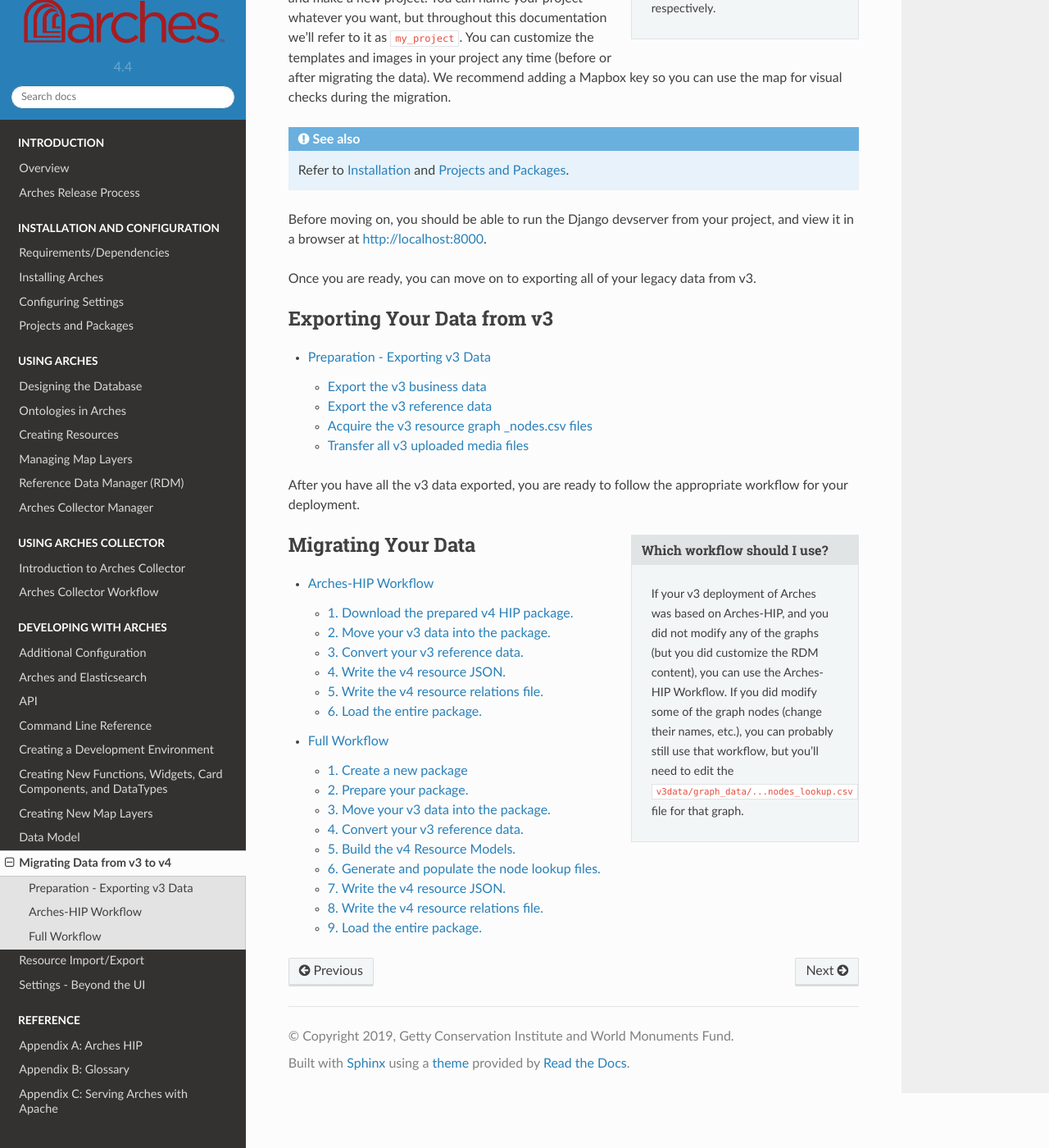
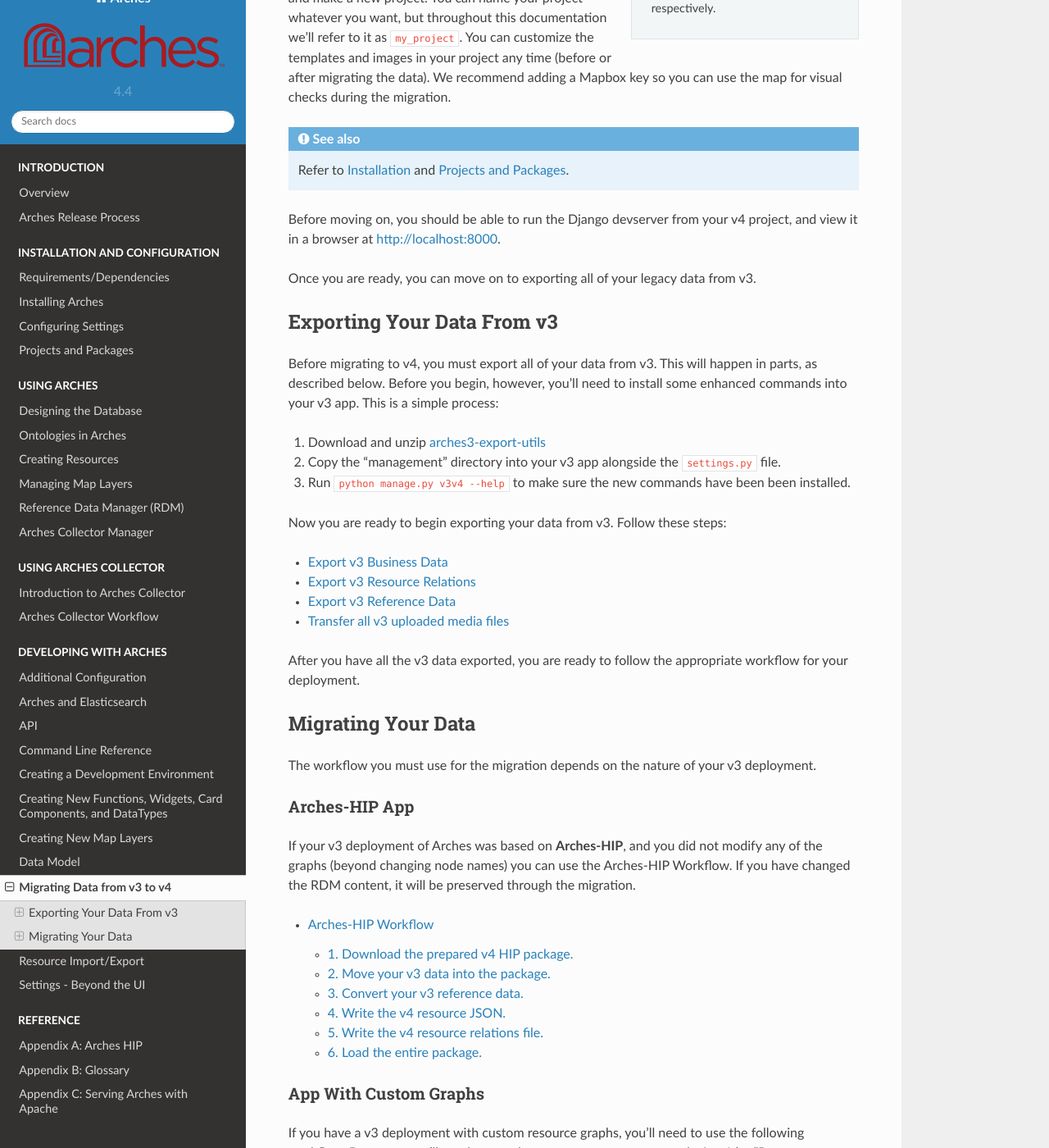
Before and after one commit to archesproject/arches-docs, a Sphinx documentation site: the page built from docs/v3-to-v4-migration.txt, in a window 1280 px wide and 1400 px high, scrolled down 366 px. Shown: the whole window at 82% size. Built offline with Sphinx 7.4.7 and the Read the Docs theme 2.0.0, drawn with Linux system fonts in a browser that asks for light colours; some of the changed text lies outside the part shown.

Commit message:
WIP updates to v3v4 workflow documentation

```diff
--- a/docs/exporting-v3-data.txt
+++ b/docs/exporting-v3-data.txt
@@ -1,60 +1,51 @@
-###############################
-Preparation - Exporting v3 Data
-###############################
-
-Before you begin, you must update your **v3 app** with some improved export commands.
-
-+ Download and unzip [arches3-export-utils](https://github.com/legiongis/arches3-export-utils/archive/master.zip)
-+ Copy the "management" directory into your v3 app alongside the ``settings.py`` file.
-+ Run ``python manage.py v3v4 --help`` to make sure the new commands have been been installed.
-
-Now you are ready to begin exporting your data from v3.
-
-Export the v3 business data
----------------------------
+Export v3 Business Data
+-----------------------
 
 In your v3 command line run::
 
-    python manage.py v3v4 -o export-resources -f JSON
+    python manage.py v3v4 -o export-resources --format JSON
 
-You will get a console update during the process, which could take a few minutes. The result will be two files:
+You will get a console update during the process, which could take a few minutes. The result will be one file:
 
-+ ``v3fullexport.json`` -- these are the resources
-+ ``v3fullexport.relations`` -- these are the resource-to-resource relationships
++ ``v3resources-all-<date>.json``
 
-Place these files somewhere easy to access.
+Place the file(s) somewhere easy to access.
 
-Export the v3 reference data
+.. important::
+
+    If you have a very large database (maybe 25k+ resources), we recommend using ``--format JSONL``. This will create a `JSON Lines <http://jsonlines.org/>`_ file, which requires minimal memory resources. Exporting the entire database to a single JSON file can crash servers without enough memory. For even more control over the export, add ``--split`` to the command above. One JSON/JSONL file will be created **per resource type**. This is extremely helpful for debugging migration issues.
+
+Export v3 Resource Relations
 ----------------------------
 
-In a browser, go to your v3 RDM and export the "Arches" scheme.
+In your v3 command line run::
 
-1. Click **Tools** and choose **Export Scheme**.
-2. In the dialog, choose the "Arches" scheme.
-3. Click **Export** and you'll be taken to a browser page showing the contents of the scheme in XML format.
-4. Right-click anywhere on the page and choose **Save as...** or **Save page as...**.
-5. Name your file "v3reference_data.xml", and place it somewhere easy to access.
+    python manage.py v3v4 -o export-relations
+
+You will get a console update during the process, which could take a few minutes. The result will be one file:
+
++ ``v3relations-all-<date>.csv``
+
+Place the file somewhere easy to access.
+
+Export v3 Reference Data
+------------------------
+
+In your v3 command line run::
+
+    python manage.py v3v4 -o export-skos --name Arches
+
+The result will be one file:
+
++ ``v3scheme-arches-<date>.xml``
+
+Place the file somewhere easy to access. This is the "Arches" scheme from your RDM, which is, typically, where your entire concept set will exist. If you are using a different concept scheme, subsitute its name for "Arches" in the command above.
 
 .. warning::
 
     You are only able to migrate one scheme. If your v3 dropdown lists are composed of concepts from two different schemes (i.e. you added another scheme alongside "Arches", added concepts to it, and then added those concepts to dropdown lists) you'll need to manually consolidate these schemes into one before exporting.
 
     **Dropdown Lists themselves are not migrated, they are recreated in v4 based on Top Concepts.**
-
-Acquire the v3 resource graph _nodes.csv files
-----------------------------------------------
-
-You should be able to find these in your original ``source_data/resource_graphs`` directory, whose contents should be a ``_edges.csv`` and ``_nodes.csv`` for every resource graph in your database. We only want the ``_nodes.csv`` files.
-
-You can also export these directly from v3 with this command::
-
-    python manage.py packages -o export_graphs -d path/to/temp/directory
-
-Place these files somewhere easy to access.
-
-.. admonition:: Arches-HIP Users
-
-    Disregard this step, your ``_nodes.csv`` files will be provided for you.
 
 Transfer all v3 uploaded media files
 ------------------------------------
@@ -69,11 +60,4 @@
 
 ----
 
-**Proceed to...**
-
-.. toctree::
-    :caption: Migrating Your Data
-    :maxdepth: 1
-
-    migrate-hip-app
-    migrate-other-app
+Now that you have exported all of the data you need from your v3 deployment, head back to :ref:`Migrating Your Data`.
--- a/docs/migrate-other-app.txt
+++ b/docs/migrate-other-app.txt
@@ -1,6 +1,6 @@
-#############
-Full Workflow
-#############
+###################
+Custom App Workflow
+###################
 
 Experienced developers should be able to use some of these steps individually to accomplish discrete tasks, but we generally recommend following this workflow as a whole.
 
@@ -43,16 +43,25 @@
           └─ graph_data/
           └─ reference_data/
 
-3. Move your v3 data into the package.
---------------------------------------
+3. Move your exported v3 data into the package.
+-----------------------------------------------
 
-Move ``v3fullexport.json``/``v3fullexport.relations`` from :ref:`v3 Preparation Step 2 <Export the v3 Business Data>` into ``v3data/business_data``.
+Move ``v3fullexport.json`` from :ref:`Export v3 Business Data` into ``v3data/business_data``.
 
-Move ``v3reference_data.xml`` from :ref:`v3 Preparation Step 2 <export the v3 reference data>` into ``v3data/reference_data``.
+Move ``v3fullexport.relations`` from :ref:`Export v3 Resource Relations` into ``v3data/business_data``.
 
-Move the ``_nodes.csv`` files from :ref:`v3 Preparation Step 3 <acquire the v3 resource graph _nodes.csv files>` into ``v3data/graph_data``.
+Move ``v3reference_data.xml`` from :ref:`Export v3 Reference Data` into ``v3data/reference_data``.
 
-Your package should now look like this::
+4. Move the v3 resource graph _nodes.csv files from v3 into your package.
+-------------------------------------------------------------------------
+
+In your Arches v3 deployment, you should be able to find these files in your original ``source_data/resource_graphs`` directory, whose contents should be a ``_edges.csv`` and ``_nodes.csv`` for every resource graph in your database. We only want the ``_nodes.csv`` files.
+
+Move the ``_nodes.csv`` files into ``v3data/graph_data``.
+
+----
+
+After completing steps 3 and 4, your v4 package should look like this::
 
     pkg/
       └─ v3data/
@@ -60,13 +69,13 @@
               └─ v3fullexport.json
               └─ v3fullexport.relations
           └─ graph_data/
-              └─ RESOURCE_GRAPH.Exx_nodes.csv
+              └─ RESOURCE_GRAPH_NAME.Exx_nodes.csv
               └─ etc.
           └─ reference_data/
               └─ v3reference_data.xml
           └─ rm_configs.json
 
-4. Convert your v3 reference data.
+5. Convert your v3 reference data.
 ----------------------------------
 
 Run:
@@ -87,18 +96,18 @@
               └─ thesaurus.xml
           └─ v3topconcept_lookup.json # already existed, but it's been updated
 
-5. Build the v4 Resource Models.
+6. Build the v4 Resource Models.
 --------------------------------
 
-Now that the v3 reference data has been loaded, you are ready to create the v4 Resource Models. This migration process does not attempt to create them based on your old v3 graphs. There are a number of reasons for this, but most simply, v4 graphs have different constraints and support different datatypes and structures than those in v3. In other words, your v4 database will be better off with graphs that have been created natively, not translated from v3.
+Now that the v3 reference data has been converted and loaded, you are ready to create the v4 Resource Models. This migration process does not attempt to create them based on your old v3 graphs. There are a number of reasons for this, but most simply, v4 graphs have different constraints and support different datatypes and structures than those in v3. In other words, your v4 database will be better off with graphs that have been created natively, not translated from v3.
 
 Generally, we would expect the v4 graphs to look like their v3 analogs, but we have built in quite a bit of wiggle room:
 
     * The graph names can differ
     * The node names can differ
-    * The graph structure can differ
+    * The graph structure can differ (though maintaining the same general branching structure is advisable)
 
-However, there must still be a one-to-one relationship between v3 and v4 graphs.
+However, there must still be a one-to-one relationship between v3 and v4 graphs and their nodes.
 
 When it comes to node datatypes, the translation from v3 to v4 is pretty straight-forward.
 
@@ -117,7 +126,7 @@
 
 .. important::
 
-    When you set a v4 node to ``concept`` or ``concept-list``, you will need to select which collection to use. This is why it's best to have migrated and loaded your RDM scheme (step 4 above) before making the Resource Models.
+    When you set a v4 node to ``concept`` or ``concept-list``, you will need to select which collection to use. This is why it's best to have migrated and loaded your RDM scheme (step 5 above) before making the Resource Models.
 
 .. seealso::
 
@@ -135,7 +144,7 @@
 
 By the end of this step, you should have one JSON file per Resource Model in ``pkg/graphs/resource_models``.
 
-6. Generate and populate the node lookup files.
+7. Generate and populate the node lookup files.
 -----------------------------------------------
 
 Begin by running::
@@ -181,7 +190,7 @@
 
 to check your work. Once this test passes, you can move on.
 
-7. Write the v4 resource JSON.
+8. Write the v4 resource JSON.
 ------------------------------
 
 Now you are ready to convert and import your v3 data::
@@ -220,7 +229,7 @@
     to erase all existing resources in your database and start from scratch.
 
 
-8. Write the v4 resource relations file.
+9. Write the v4 resource relations file.
 ----------------------------------------
 
 Once you have all of your resources loaded in your database, you can import the resource-to-resource relations from v3. Use::
@@ -229,10 +238,10 @@
 
 to write the file, and add ``-i/--import`` to directly import them. You will likely get errors if you try to import them but have not loaded all of your resources.
 
-9. Load the entire package.
-----------------------------------------
+10. Load the entire package (optional)
+--------------------------------------
 
-Though you may have been loading the individual pieces of the package along the way, the final step should be a full reload of the package. **The following command will erase your whole database and load it with the reference data, Resource Models, and resources you have just created.**
+Though you may have been loading the individual pieces of the package along the way, the final step could be a full reload of the package. This would ensure that you have created a coherent result that can be loaded into any Arches v4 installation. **The following command will erase your whole database (including users/passwords, map layers, etc.) and recreate it with the reference data, Resource Models, and resources you have just created.**
 
 .. code-block:: shell
 
--- a/docs/v3-to-v4-migration.txt
+++ b/docs/v3-to-v4-migration.txt
@@ -14,25 +14,51 @@
 
     Refer to :ref:`Installation` and :ref:`Projects and Packages`.
 
-Before moving on, you should be able to run the Django devserver from your project, and view it in a browser at http://localhost:8000.
+Before moving on, you should be able to run the Django devserver from your v4 project, and view it in a browser at http://localhost:8000.
 
 Once you are ready, you can move on to exporting all of your legacy data from v3.
 
+---------------------------
+Exporting Your Data From v3
+---------------------------
+
+Before migrating to v4, you must export all of your data from v3. This will happen in parts, as described below. Before you begin, however, you'll need to install some enhanced commands into your v3 app. This is a simple process:
+
+#. Download and unzip `arches3-export-utils <https://github.com/legiongis/arches3-export-utils/archive/master.zip>`_
+#. Copy the "management" directory into your v3 app alongside the ``settings.py`` file.
+#. Run ``python manage.py v3v4 --help`` to make sure the new commands have been been installed.
+
+Now you are ready to begin exporting your data from v3. Follow these steps:
+
 .. toctree::
-    :caption: Exporting Your Data from v3
     :maxdepth: 2
 
     exporting-v3-data
 
 After you have all the v3 data exported, you are ready to follow the appropriate workflow for your deployment.
 
-.. sidebar:: Which workflow should I use?
+-------------------
+Migrating Your Data
+-------------------
 
-    If your v3 deployment of Arches was based on Arches-HIP, and you did not modify any of the graphs (but you did customize the RDM content), you can use the Arches-HIP Workflow. If you did modify some of the graph nodes (change their names, etc.), you can probably still use that workflow, but you'll need to edit the ``v3data/graph_data/...nodes_lookup.csv`` file for that graph.
+The workflow you must use for the migration depends on the nature of your v3 deployment.
+
+Arches-HIP App
+--------------
+
+If your v3 deployment of Arches was based on **Arches-HIP**, and you did not modify any of the graphs (beyond changing node names) you can use the Arches-HIP Workflow. If you have changed the RDM content, it will be preserved through the migration.
 
 .. toctree::
-    :caption: Migrating Your Data
     :maxdepth: 2
 
     migrate-hip-app
+
+App With Custom Graphs
+----------------------
+
+If you have a v3 deployment with custom resource graphs, you'll need to use the following workflow. Be aware, you'll need to remake your custom resource graphs in v4 (as "Resource Models"). This is listed as Step 5 below.
+
+.. toctree::
+    :maxdepth: 2
+
     migrate-other-app
```
Also changed, not shown: other parts of docs/migrate-other-app.txt (+1 -1 lines).
